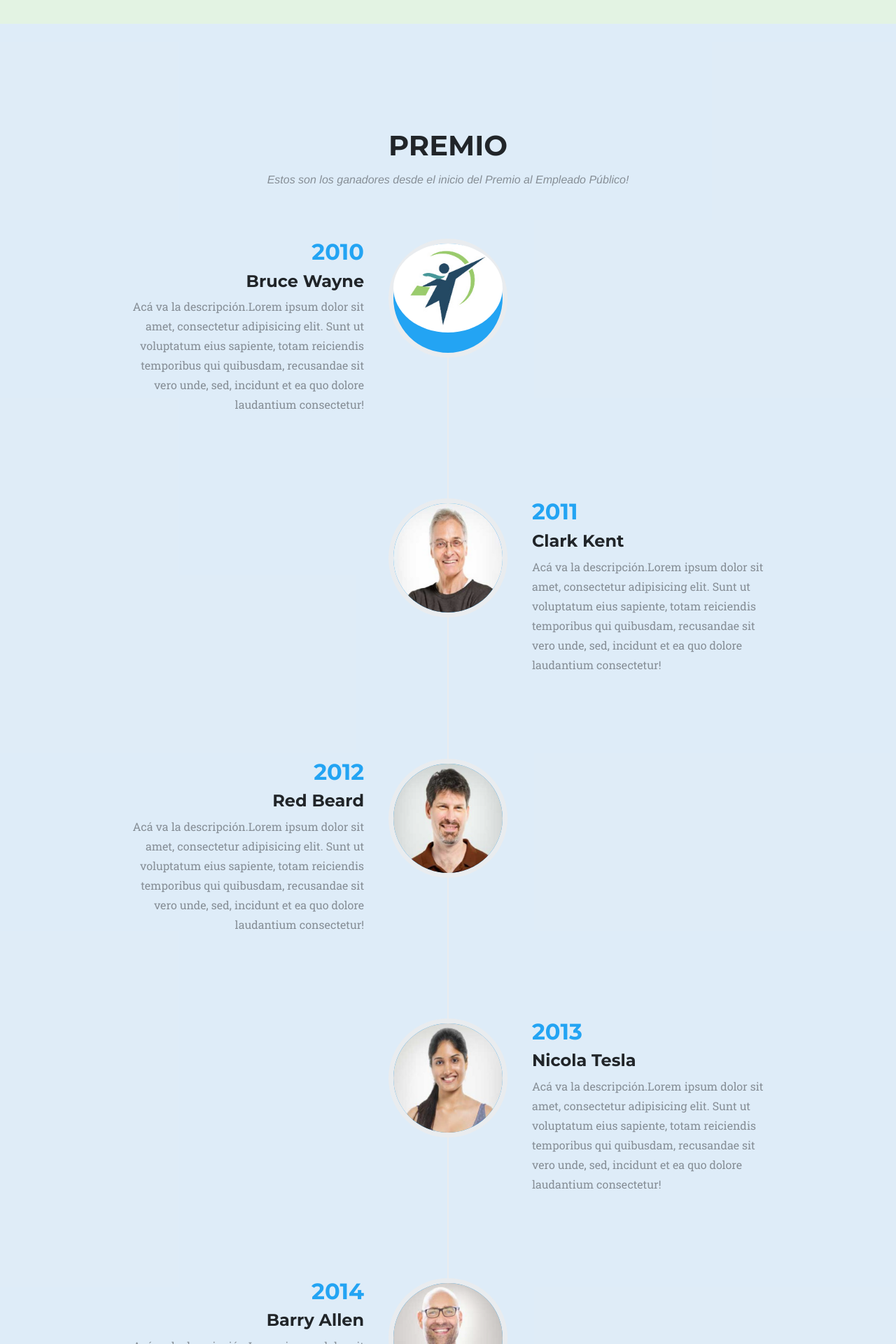
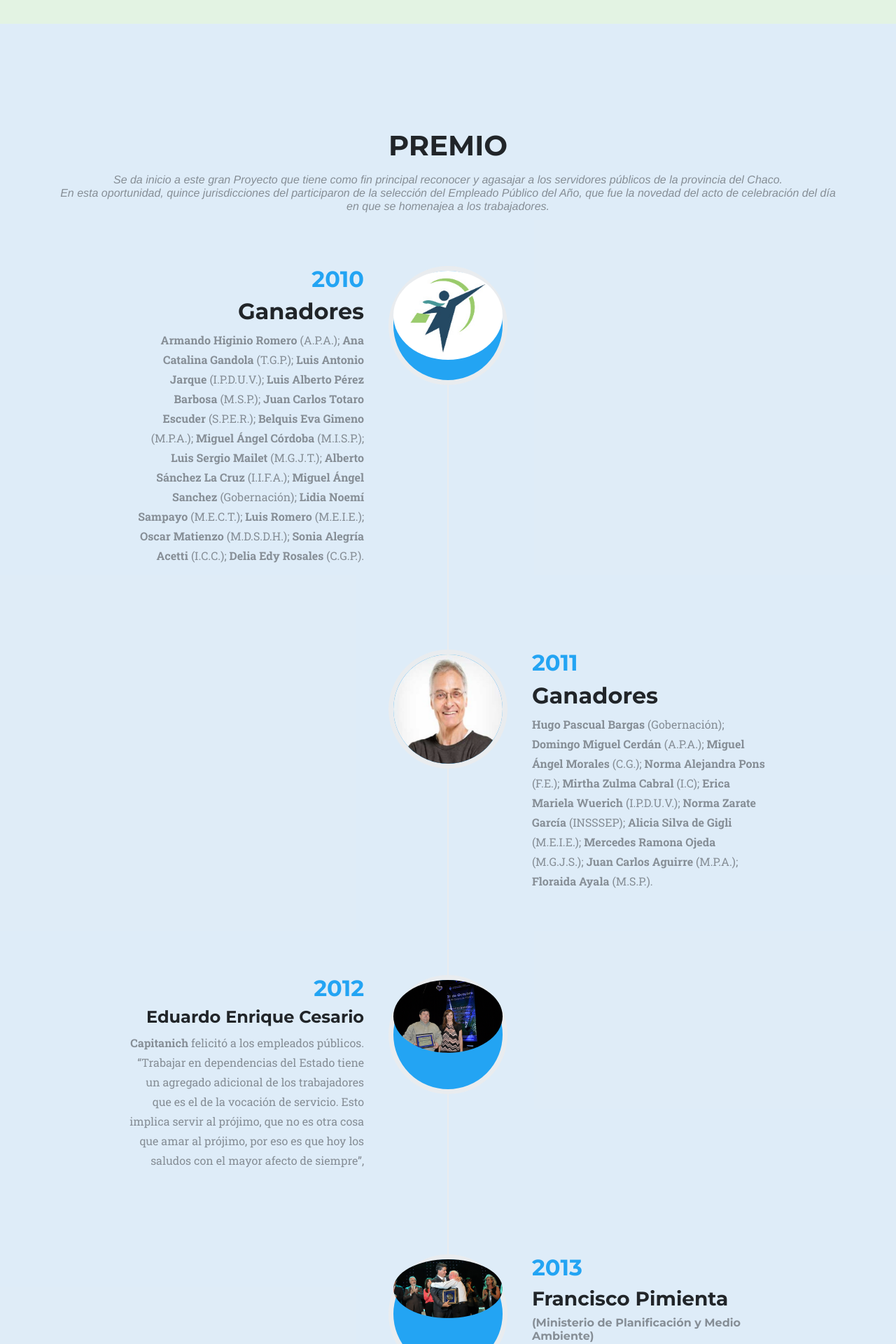
Before and after one commit to SebastianPegoraro/NuevaPaginaModernizacion, a PHP site: page / in a window 1280 px wide. Shown: the part 2735-4655 px from the top of the page at 70% size. Run offline with PHP 8.4, Linux system fonts and the light colour scheme; some web fonts are replaced.

Commit message:
History line Premio

```diff
--- a/index.php
+++ b/index.php
@@ -217,7 +217,8 @@
         <div class="row">
           <div class="col-lg-12 text-center">
             <h2 class="section-heading text-uppercase">Premio</h2>
-            <h3 class="section-subheading text-muted">Estos son los ganadores desde el inicio del Premio al Empleado Público!</h3>
+            <h3 class="section-subheading text-muted">Se da inicio a este gran Proyecto que tiene como fin principal reconocer y agasajar a los servidores públicos de la provincia del Chaco. <br>
+              En esta oportunidad, quince jurisdicciones del participaron de la selección del Empleado Público del Año, que fue la novedad del acto de celebración del día en que se homenajea a los trabajadores.</h3>
           </div>
         </div>
         <div class="row">
@@ -230,10 +231,12 @@
                 <div class="timeline-panel">
                   <div class="timeline-heading">
                     <h2 class="fuente">2010</h2>
-                    <h4 class="subheading">Bruce Wayne</h4>
+                    <h2 class="subheading"> Ganadores </h2>
                   </div>
                   <div class="timeline-body">
-                    <p class="text-muted">Acá va la descripción.Lorem ipsum dolor sit amet, consectetur adipisicing elit. Sunt ut voluptatum eius sapiente, totam reiciendis temporibus qui quibusdam, recusandae sit vero unde, sed, incidunt et ea quo dolore laudantium consectetur!</p>
+                    <p class="text-muted"><strong>Armando Higinio Romero</strong> (A.P.A.); <strong>Ana Catalina Gandola</strong> (T.G.P.); <strong>Luis Antonio Jarque</strong> (I.P.D.U.V.); <strong>Luis Alberto Pérez Barbosa</strong> (M.S.P.);
+                      <strong>Juan Carlos Totaro Escuder</strong> (S.P.E.R.); <strong>Belquis Eva Gimeno</strong> (M.P.A.); <strong>Miguel Ángel Córdoba</strong> (M.I.S.P.); <strong>Luis Sergio Mailet</strong> (M.G.J.T.); <strong>Alberto Sánchez La Cruz</strong> (I.I.F.A.);
+                      <strong>Miguel Ángel Sanchez</strong> (Gobernación); <strong>Lidia Noemí Sampayo</strong> (M.E.C.T.); <strong>Luis Romero</strong> (M.E.I.E.); <strong>Oscar Matienzo</strong> (M.D.S.D.H.);<strong> Sonia Alegría Acetti</strong> (I.C.C.); <strong>Delia Edy Rosales</strong> (C.G.P.). </p>
                   </div>
                 </div>
               </li>
@@ -244,80 +247,105 @@
                 <div class="timeline-panel">
                   <div class="timeline-heading">
                     <h2 class="fuente">2011</h2>
-                    <h4 class="subheading">Clark Kent</h4>
+                    <h2 class="subheading"> Ganadores </h2>
                   </div>
                   <div class="timeline-body">
-                    <p class="text-muted">Acá va la descripción.Lorem ipsum dolor sit amet, consectetur adipisicing elit. Sunt ut voluptatum eius sapiente, totam reiciendis temporibus qui quibusdam, recusandae sit vero unde, sed, incidunt et ea quo dolore laudantium consectetur!</p>
+                    <p class="text-muted"><strong>Hugo Pascual Bargas</strong> (Gobernación); <strong>Domingo Miguel Cerdán</strong> (A.P.A.);<strong> Miguel Ángel Morales</strong> (C.G.);<strong> Norma Alejandra Pons</strong> (F.E.);
+                      <strong>Mirtha Zulma Cabral</strong> (I.C); <strong>Erica Mariela Wuerich</strong> (I.P.D.U.V.); <strong>Norma Zarate García </strong>(INSSSEP); <strong>Alicia Silva de Gigli</strong> (M.E.I.E.);
+                      <strong>Mercedes Ramona Ojeda</strong> (M.G.J.S.); <strong>Juan Carlos Aguirre </strong>(M.P.A.); <strong>Floraida Ayala</strong> (M.S.P.). </p>
                   </div>
                 </div>
               </li>
               <li>
                 <div class="timeline-image">
-                  <img class="rounded-circle img-fluid" src="img/premio/3.png" alt="">
+                  <img class="rounded-circle img-fluid" src="img/premio/2012.JPG" alt="">
                 </div>
                 <div class="timeline-panel">
                   <div class="timeline-heading">
                     <h2 class="fuente">2012</h2>
-                    <h4 class="subheading">Red Beard</h4>
+                    <h4 class="subheading">Eduardo Enrique Cesario</h4>
                   </div>
                   <div class="timeline-body">
-                    <p class="text-muted">Acá va la descripción.Lorem ipsum dolor sit amet, consectetur adipisicing elit. Sunt ut voluptatum eius sapiente, totam reiciendis temporibus qui quibusdam, recusandae sit vero unde, sed, incidunt et ea quo dolore laudantium consectetur!</p>
+                    <p class="text-muted"><strong>Capitanich</strong> felicitó a los empleados públicos.
+                      “Trabajar en dependencias del Estado tiene un agregado adicional de los trabajadores que es el de la vocación de servicio.
+                       Esto implica servir al prójimo, que no es otra cosa que amar al prójimo, por eso es que hoy los saludos con el mayor afecto de siempre”, </p>
                   </div>
                 </div>
               </li>
               <li class="timeline-inverted">
                 <div class="timeline-image">
-                  <img class="rounded-circle img-fluid" src="img/premio/4.png" alt="">
+                  <img class="rounded-circle img-fluid" src="img/premio/2013.jpg" alt="">
                 </div>
                 <div class="timeline-panel">
                   <div class="timeline-heading">
                     <h2 class="fuente">2013</h2>
-                    <h4 class="subheading">Nicola Tesla</h4>
+                    <h3 class="subheading">Francisco Pimienta</h3>
+                    <h6 class="text-muted">(Ministerio de Planificación y Medio Ambiente)</h6>
                   </div>
                   <div class="timeline-body">
-                    <p class="text-muted">Acá va la descripción.Lorem ipsum dolor sit amet, consectetur adipisicing elit. Sunt ut voluptatum eius sapiente, totam reiciendis temporibus qui quibusdam, recusandae sit vero unde, sed, incidunt et ea quo dolore laudantium consectetur!</p>
+                    <p class="text-muted">Dicho evento fue declarado de Interes Provincial. Los ganadores recibieron la suma en pesos equivalente al medio aguinaldo y el reconocimiento
+                      que incluirá la exhibición de su retrato con la leyenda “Empleado Público del año de la Jurisdicción XX”.</p>
                   </div>
                 </div>
               </li>
               <li>
                 <div class="timeline-image">
-                  <img class="rounded-circle img-fluid" src="img/premio/5.png" alt="">
+                  <img class="rounded-circle img-fluid" src="img/premio/2014.jpg" alt="">
                 </div>
                 <div class="timeline-panel">
                   <div class="timeline-heading">
                     <h2 class="fuente">2014</h2>
-                    <h4 class="subheading">Barry Allen</h4>
+                    <h2 class="subheading"> Inés Diaz </h2>
+                    <h6 class="text-muted">(INSSSeP)</h6>
                   </div>
                   <div class="timeline-body">
-                    <p class="text-muted">Acá va la descripción.Lorem ipsum dolor sit amet, consectetur adipisicing elit. Sunt ut voluptatum eius sapiente, totam reiciendis temporibus qui quibusdam, recusandae sit vero unde, sed, incidunt et ea quo dolore laudantium consectetur!</p>
+                    <p class="text-muted">El gobernador Bacileff Ivanoff destacó la importancia del empleado público del Poder Ejecutivo, entes autárquicos y diferentes reparticiones en el proceso de ejecución de las políticas del Estado.</p>
                   </div>
                 </div>
               </li>
               <li class="timeline-inverted">
                 <div class="timeline-image">
-                  <img class="rounded-circle img-fluid" src="img/premio/6.png" alt="">
+                  <img class="rounded-circle img-fluid" src="img/premio/2015.jpg" alt="">
                 </div>
                 <div class="timeline-panel">
                   <div class="timeline-heading">
                     <h2 class="fuente">2015</h2>
-                    <h4 class="subheading">Esteban Quito</h4>
+                    <h4 class="subheading">María Donata Frutos </h4>
+                    <h6 class="text-muted">(Ministerio de Planificación y Ambiente)</h6>
                   </div>
                   <div class="timeline-body">
-                    <p class="text-muted">Acá va la descripción.Lorem ipsum dolor sit amet, consectetur adipisicing elit. Sunt ut voluptatum eius sapiente, totam reiciendis temporibus qui quibusdam, recusandae sit vero unde, sed, incidunt et ea quo dolore laudantium consectetur!</p>
+                    <p class="text-muted">Su elección fue resultado de la votación de los propios ciudadanos chaqueños quienes, a través del portal oficial del gobierno, eligieron entre los perfiles de los ganadores en cada Jurisdicción aquel que, a su criterio, respondía mejor al perfil de “Buen Empleado Público”.</p>
                   </div>
                 </div>
               </li>
               <li>
                 <div class="timeline-image">
-                  <img class="rounded-circle img-fluid" src="img/premio/7.png" alt="">
+                  <img class="rounded-circle img-fluid" src="img/premio/2016.jpg" alt="">
                 </div>
                 <div class="timeline-panel">
                   <div class="timeline-heading">
                     <h2 class="fuente">2016</h2>
-                    <h4 class="subheading">Cosme Fulanito</h4>
+                    <h4 class="subheading">Abelino Cáceres </h4>
+                    <h6 class="text-muted">(Ministerio de Infraestructura)</h6>
                   </div>
                   <div class="timeline-body">
-                    <p class="text-muted">Acá va la descripción.Lorem ipsum dolor sit amet, consectetur adipisicing elit. Sunt ut voluptatum eius sapiente, totam reiciendis temporibus qui quibusdam, recusandae sit vero unde, sed, incidunt et ea quo dolore laudantium consectetur!</p>
+                    <p class="text-muted">El gobernador Domingo Peppo dijo “Debemos darles herramientas a los trabajadores para que se sigan capacitando, que puedan perfeccionarse y sentirse a gusto con su trabajo”.</p>
+                  </div>
+                </div>
+              </li>
+              <li class="timeline-inverted">
+                <div class="timeline-image">
+                  <img class="rounded-circle img-fluid" src="img/premio/2017.jpg" alt="">
+                </div>
+                <div class="timeline-panel">
+                  <div class="timeline-heading">
+                    <h2 class="fuente">2017</h2>
+                    <h4 class="subheading">María Teresa González</h4>
+                    <h6 class="text-muted">(Ministerio de Planificación, Ambiente e Innovación Tecnológica)</h6>
+                  </div>
+                  <div class="timeline-body">
+                    <p class="text-muted">El Premio "Empleado Público del Año" se realizó con el objetivo de reconocer públicamente la trayectoria de aquellos empleados públicos que en cada
+                      jurisdicción mantienen un perfil considerado ejemplar.</p>
                   </div>
                 </div>
               </li>
--- a/olimpiadas/olimpiadas.php
+++ b/olimpiadas/olimpiadas.php
@@ -169,7 +169,7 @@
                                           foreach ($table4 as $row4) {
                                             //Intento de hacer el boton para ir al formulario de inscripcion a los deportes
                                             ?> <li><a href="../olimpiadas/inscripcion.php?deporte=<?php echo $row['id_deporte'] ?>&sexo=<?php echo $row3['id_sexo'] ?>&especialidad=<?php echo $row2['id_especialidad'] ?>&categoria=<?php echo $row4['id_edad'] ?>">
-                                              <button class="btn btn-danger" data-dismiss="modal" type="button"><i class="fa fa-pencil"></i> <?php echo $row4['nombre'] ?> </button></a></li><br> <?php
+                                              <button class="btn btn-danger" type="button"><i class="fa fa-pencil"></i> <?php echo $row4['nombre'] ?> </button></a></li><br> <?php
                                           }
                                         echo '</ul>
                                       </div>';
```
Also changed, not shown: img/premio/2012.JPG (added), img/premio/2013.jpg (added), img/premio/2014.jpg (added), img/premio/2015.jpg (added), img/premio/2016.jpg (added), img/premio/2017.jpg (added).
